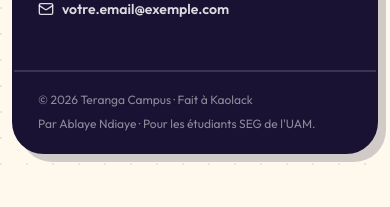
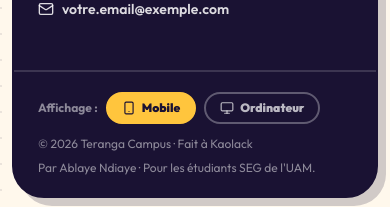
Before and after one commit to Ndiaye-tech-dev/Teranga-campus, a Next.js app: page / in a window 390 px wide. Shown: the part 7299-7506 px from the top of the page. Before the commit the page ends 7465 px from the top, so only its background shows below. Built offline with nearby package versions, Linux system fonts and the light colour scheme; no server answers; the database is empty.

Commit message:
Option affichage Mobile / Ordinateur dans le pied de page

```diff
--- a/src/app/layout.tsx
+++ b/src/app/layout.tsx
@@ -4,6 +4,7 @@ import { ScrollReveal } from "@/components/scroll-reveal";
 import { SiteFooter } from "@/components/site-footer";
 import { SiteHeader } from "@/components/site-header";
 import { SwRegister } from "@/components/sw-register";
+import { ViewModeEffect } from "@/components/view-mode-switch";
 import "./globals.css";
 
 const outfit = Outfit({
@@ -96,6 +97,7 @@ export default function RootLayout({ children }: LayoutProps<"/">) {
         <SiteFooter />
         <ScrollReveal />
         <SwRegister />
+        <ViewModeEffect />
         <script
           type="application/ld+json"
           dangerouslySetInnerHTML={{
--- a/src/components/site-footer.tsx
+++ b/src/components/site-footer.tsx
@@ -1,5 +1,6 @@
 import Link from "next/link";
 import { ArrowUpRight, Mail, Phone } from "lucide-react";
+import { ViewModeSwitch } from "@/components/view-mode-switch";
 import { Logo } from "@/components/logo";
 import { hasSupabaseConfig } from "@/lib/env";
 import { getNiveaux } from "@/lib/queries";
@@ -130,9 +131,12 @@ export async function SiteFooter() {
           </div>
         </div>
 
-        <div className="flex flex-col gap-2 border-t-2 border-white/15 px-6 py-5 text-xs text-white/50 sm:flex-row sm:items-center sm:justify-between sm:px-10">
-          <p>© {year} {SITE.name} · Fait à Kaolack</p>
-          <p>Par {SITE.developer} · Pour les étudiants SEG de l&apos;UAM.</p>
+        <div className="flex flex-col gap-3 border-t-2 border-white/15 px-6 py-5 text-xs text-white/50 sm:px-10">
+          <ViewModeSwitch />
+          <div className="flex flex-col gap-2 sm:flex-row sm:items-center sm:justify-between">
+            <p>© {year} {SITE.name} · Fait à Kaolack</p>
+            <p>Par {SITE.developer} · Pour les étudiants SEG de l&apos;UAM.</p>
+          </div>
         </div>
       </div>
     </footer>
--- /dev/null
+++ b/src/components/view-mode-switch.tsx
@@ -0,0 +1,72 @@
+"use client";
+
+import { useEffect, useState } from "react";
+import { Monitor, Smartphone } from "lucide-react";
+
+const KEY = "tc-view-mode";
+
+export type ViewMode = "mobile" | "desktop";
+
+export function getViewMode(): ViewMode {
+  if (typeof window === "undefined") return "mobile";
+  try {
+    return window.localStorage.getItem(KEY) === "desktop" ? "desktop" : "mobile";
+  } catch {
+    return "mobile";
+  }
+}
+
+/** Bascule la largeur d'affichage : téléphone ou écran large. */
+export function applyViewMode(mode: ViewMode) {
+  const meta = document.querySelector('meta[name="viewport"]');
+  if (!meta) return;
+  meta.setAttribute(
+    "content",
+    mode === "desktop"
+      ? "width=1280, initial-scale=1"
+      : "width=device-width, initial-scale=1, viewport-fit=cover"
+  );
+}
+
+/** Applique le choix mémorisé dès le chargement. */
+export function ViewModeEffect() {
+  useEffect(() => {
+    applyViewMode(getViewMode());
+  }, []);
+  return null;
+}
+
+export function ViewModeSwitch() {
+  const [mode, setMode] = useState<ViewMode>("mobile");
+
+  useEffect(() => {
+    setMode(getViewMode());
+  }, []);
+
+  function choose(next: ViewMode) {
+    setMode(next);
+    try {
+      window.localStorage.setItem(KEY, next);
+    } catch {
+      // pas de stockage : on applique quand même pour cette visite
+    }
+    applyViewMode(next);
+  }
+
+  const btn = (active: boolean) =>
+    `inline-flex items-center gap-1.5 rounded-full border-2 px-3.5 py-1.5 text-xs font-black transition-colors ${
+      active ? "border-sun bg-sun text-ink" : "border-white/30 text-white/70 hover:text-white"
+    }`;
+
+  return (
+    <div className="flex items-center gap-2">
+      <span className="text-xs font-bold text-white/50">Affichage :</span>
+      <button type="button" onClick={() => choose("mobile")} className={btn(mode === "mobile")}>
+        <Smartphone className="h-3.5 w-3.5" /> Mobile
+      </button>
+      <button type="button" onClick={() => choose("desktop")} className={btn(mode === "desktop")}>
+        <Monitor className="h-3.5 w-3.5" /> Ordinateur
+      </button>
+    </div>
+  );
+}
```
